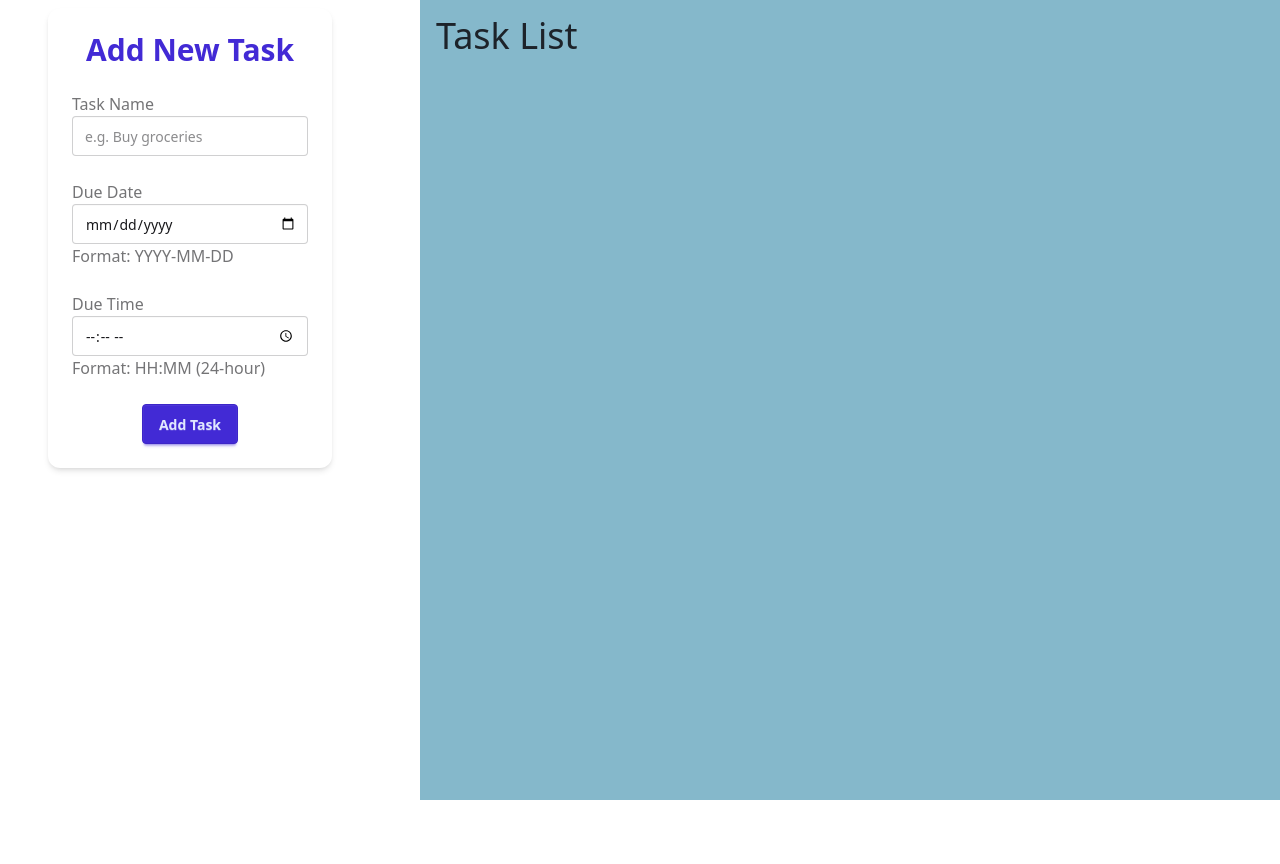
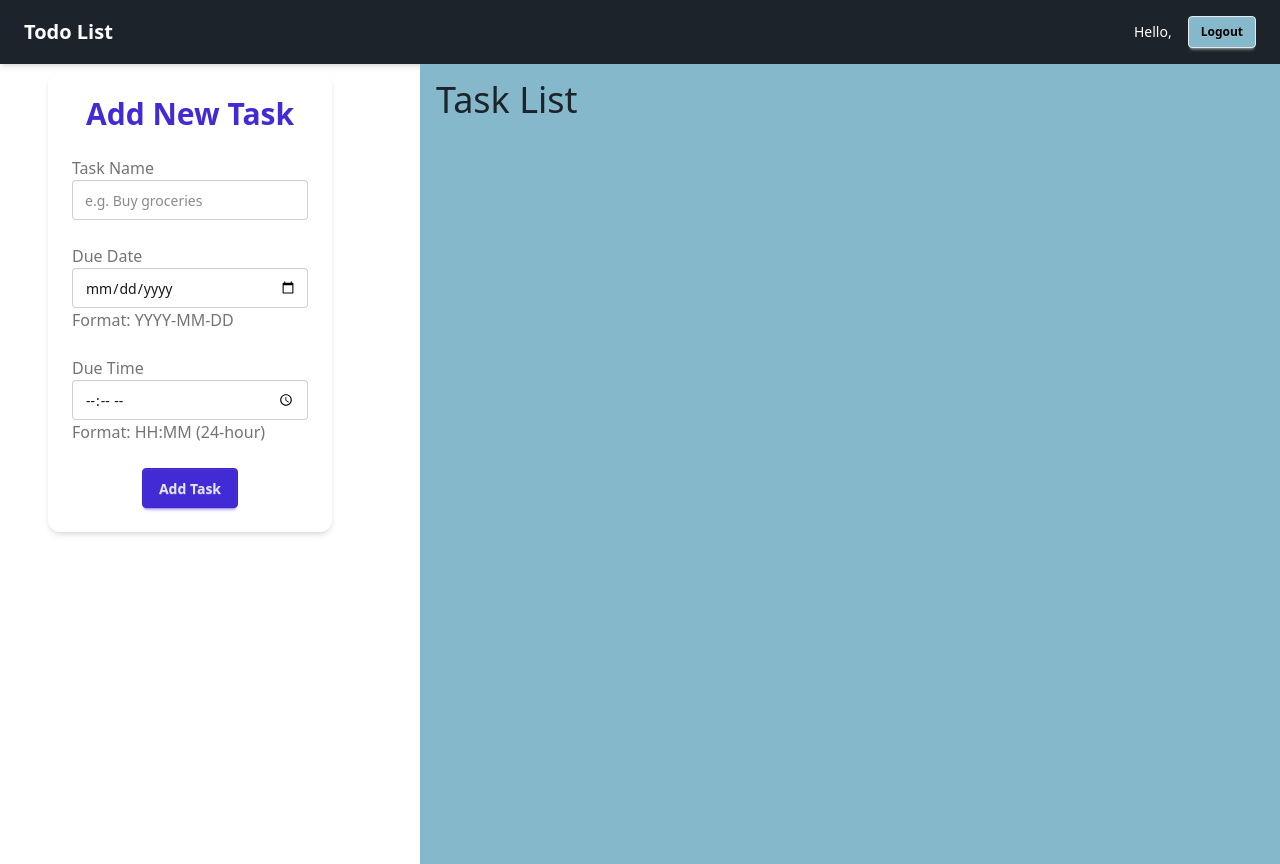
Before and after one commit to Qwadjou-dan/TodoList-CompleteApp, a React (Vite) app: page /tasks in a window 1280 px wide. Before the commit the page ends 800 px from the top, so only its background shows below. Built offline with nearby package versions, Linux system fonts and the light colour scheme.

Commit message:
A navbar has been included, The username inputed will be displayed on the task page

```diff
--- a/src/components/navbar/Navbar.jsx
+++ b/src/components/navbar/Navbar.jsx
@@ -1,7 +1,38 @@
-import React from "react";
+import React, { useState, useEffect } from "react";
+import { useNavigate } from "react-router-dom";
 
 const Navbar = () => {
-  return <div></div>;
+  const navigate = useNavigate();
+  const [username, setUsername] = useState("");
+
+  useEffect(() => {
+    const storedUsername = localStorage.getItem("username");
+    if (storedUsername) {
+      setUsername(storedUsername);
+    }
+  }, []);
+
+  // Function to handle logout
+  const handleLogout = () => {
+    localStorage.removeItem("username");
+    navigate("/");
+  };
+
+  return (
+    <nav className="flex items-center justify-between px-6 py-4 bg-[#1D232A] text-white shadow-md">
+      <h1 className="text-xl font-bold">Todo List</h1>
+
+      <div className="flex items-center gap-4">
+        <span className="text-sm font-medium">Hello, {username}</span>
+        <button
+          onClick={handleLogout}
+          className="btn btn-sm bg-[#85B8CB] text-black hover:bg-[#6aa7bd]"
+        >
+          Logout
+        </button>
+      </div>
+    </nav>
+  );
 };
 
 export default Navbar;
--- a/src/components/registration/signIn/SignIn.jsx
+++ b/src/components/registration/signIn/SignIn.jsx
@@ -10,12 +10,13 @@ const SignIn = () => {
   const handleSubmit = (e) => {
     e.preventDefault();
 
-    if (username === "" || password === "") {
-      setErrorMessage("Please fill in all fields.");
-      return;
+    if (username.trim() && password.trim()) {
+      // Simulate authentication success
+      localStorage.setItem("username", username);
+      navigate("/tasks");
+    } else {
+      setError("Please enter both username and password.");
     }
-
-    navigate("/tasks");
   };
 
   return (
--- a/src/components/tasks/taskPage/TaskPage.jsx
+++ b/src/components/tasks/taskPage/TaskPage.jsx
@@ -2,9 +2,11 @@
 import React, { useState } from "react";
 import InputTask from "../inputTask/InputTask";
 import TaskList from "../taskList/TaskList";
+import Navbar from "../../navbar/Navbar";
 
 const TaskPage = () => {
   const [tasks, setTasks] = useState([]);
+  const username = "username"; // Placeholder for username
 
   const handleNewTask = (newTask) => {
     setTasks([...tasks, newTask]);
@@ -25,6 +27,8 @@ const TaskPage = () => {
   };
 
   return (
+    <div className="h-screen flex flex-col">
+      <Navbar username={username} />
       <div className="flex flex-col sm:flex-row sm:pl-10 gap-20 min-h-screen">
         <div className="sm:w-[300px] p-2 w-full">
           <InputTask handleNewTask={handleNewTask} />
@@ -39,6 +43,7 @@ const TaskPage = () => {
           />
         </div>
       </div>
+    </div>
   );
 };
 
```
Lines whose indentation alone changed are shown as unchanged.
